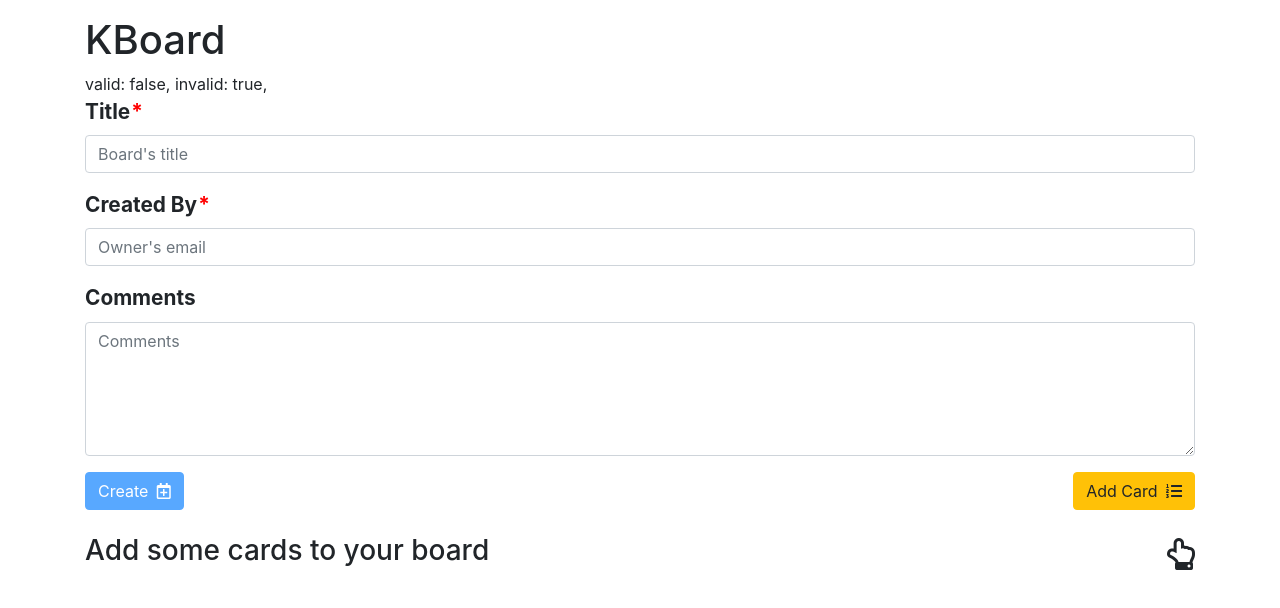
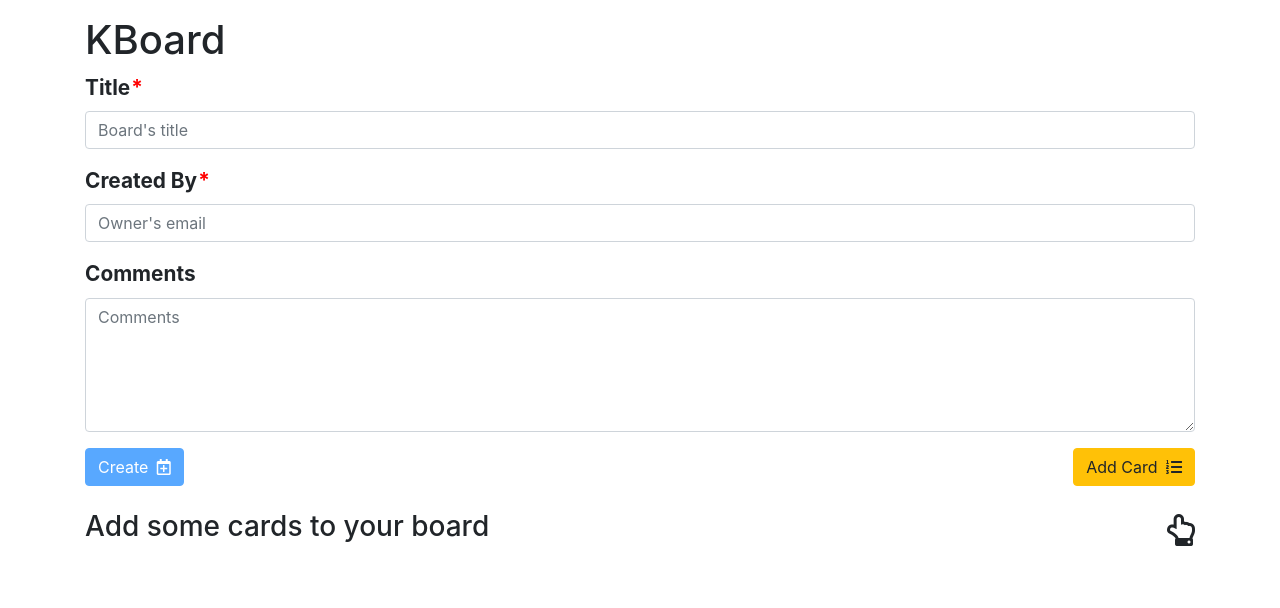
Before and after one commit to chukmunnlee/neatstack, an Angular app in the folder frontend/: page / in a window 1280 px wide. Shown: the top 608 px of the page. Built offline with nearby package versions, Linux system fonts and the light colour scheme.

Commit message:
cleanup log statements

```diff
--- a/frontend/src/app/components/kboard.component.html
+++ b/frontend/src/app/components/kboard.component.html
@@ -2,10 +2,6 @@
 	<div class="col">
 		<h1>KBoard</h1>
 	</div>
-</div>
-<div>
-	valid: {{ boardGroup.valid }},
-	invalid: {{ boardGroup.invalid }},
 </div>
 <div class="row">
 	<div class="col">
```
